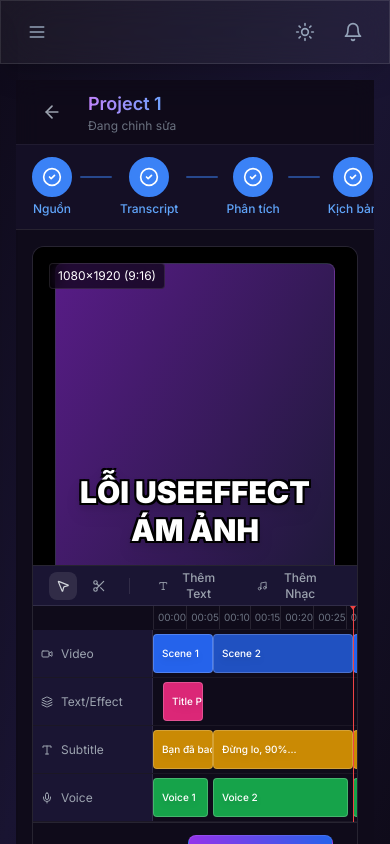
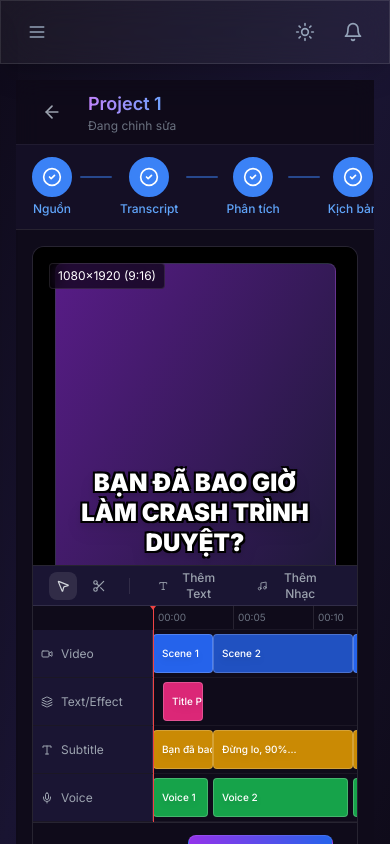
Before and after one commit to vanhaitech86-lab/content-remix-ai, a Next.js app: page /projects/1/editor in a window 390 px wide. Built offline with nearby package versions, Linux system fonts and the light colour scheme.

Commit message:
feat: make EditorPage interactive with playback, timeline seeking, and dynamic preview

```diff
--- a/src/app/(main)/projects/[id]/editor/page.tsx
+++ b/src/app/(main)/projects/[id]/editor/page.tsx
@@ -1,6 +1,6 @@
 'use client';
 
-import React, { useState } from 'react';
+import React, { useState, useEffect, MouseEvent } from 'react';
 import { useRouter } from 'next/navigation';
 import { Button } from '@/components/ui/button';
 import { Tabs, TabsList, TabsTrigger } from '@/components/ui/tabs';
@@ -9,6 +9,55 @@ import { Play, Pause, SkipBack, SkipForward, Volume2, Type, Music, Image as Imag
 export default function EditorPage({ params }: { params: { id: string } }) {
   const router = useRouter();
   const [isPlaying, setIsPlaying] = useState(false);
+  const [currentTime, setCurrentTime] = useState(0); // in seconds
+  const maxTime = 50; // 50 seconds total for the mockup
+
+  useEffect(() => {
+    let interval: NodeJS.Timeout;
+    if (isPlaying) {
+      interval = setInterval(() => {
+        setCurrentTime((prev) => {
+          if (prev >= maxTime) {
+            setIsPlaying(false);
+            return maxTime;
+          }
+          return prev + 0.1;
+        });
+      }, 100);
+    }
+    return () => clearInterval(interval);
+  }, [isPlaying, maxTime]);
+
+  const formatTime = (seconds: number) => {
+    const mins = Math.floor(seconds / 60);
+    const secs = Math.floor(seconds % 60);
+    return `00:${String(mins).padStart(2, '0')}:${String(secs).padStart(2, '0')}`;
+  };
+
+  const handleSeek = (e: MouseEvent<HTMLDivElement>) => {
+    const rect = e.currentTarget.getBoundingClientRect();
+    // 120 is the width of the left track header column
+    const x = e.clientX - rect.left - 120;
+    if (x >= 0) {
+      // 16 pixels = 1 second
+      const newTime = Math.max(0, Math.min(maxTime, x / 16));
+      setCurrentTime(newTime);
+    }
+  };
+
+  // Dynamic preview content based on time
+  const getPreviewTitle = () => {
+    if (currentTime < 3.75) return "BẠN ĐÃ BAO GIỜ\nLÀM CRASH TRÌNH DUYỆT?";
+    if (currentTime < 12.5) return "LỖI USEEFFECT\nÁM ẢNH";
+    return "BÍ KÍP SỐ 1:\nKIỂM SOÁT DEPENDENCY";
+  };
+
+  const getSubtitleText = () => {
+    if (currentTime < 3.75) return "Bạn đã bao giờ làm crash trình duyệt chỉ vì useEffect?";
+    if (currentTime < 12.5) return "Đừng lo, 90% anh em dev React đều từng dính chưởng này.";
+    return "Bí kíp số 1: Kiểm soát dependency array thật chặt chẽ.";
+  };
+
   return (
     <div className="h-[calc(100vh-8rem)] flex flex-col bg-[#0F0B1A] rounded-xl border border-white/10 overflow-hidden">
 
@@ -45,24 +94,28 @@ export default function EditorPage({ params }: { params: { id: string } }) {
 
           <div className="flex-1 flex items-center justify-center p-4">
             {/* The Video Canvas */}
-            <div className="aspect-[9/16] h-full max-h-[500px] bg-gradient-to-br from-purple-900 to-gray-900 rounded-lg shadow-2xl border border-white/10 relative overflow-hidden flex items-center justify-center">
+            <div className="aspect-[9/16] h-full max-h-[500px] w-full max-w-[281px] bg-gradient-to-br from-purple-900 to-gray-900 rounded-lg shadow-2xl border border-white/10 relative overflow-hidden flex items-center justify-center">
               <div className="text-center p-6 relative z-10">
-                <h1 className="text-3xl font-black text-white drop-shadow-lg leading-tight uppercase text-center stroke-black stroke-2" style={{textShadow: '2px 2px 0 #000, -2px -2px 0 #000, 2px -2px 0 #000, -2px 2px 0 #000'}}>
-                  LỖI USEEFFECT<br/>ÁM ẢNH
+                <h1 className="text-2xl lg:text-3xl font-black text-white drop-shadow-lg leading-tight uppercase text-center stroke-black stroke-2" style={{textShadow: '2px 2px 0 #000, -2px -2px 0 #000, 2px -2px 0 #000, -2px 2px 0 #000', whiteSpace: 'pre-line'}}>
+                  {getPreviewTitle()}
                 </h1>
               </div>
-              <div className="absolute bottom-10 left-0 right-0 text-center">
-                <span className="bg-yellow-400 text-black font-bold px-3 py-1 text-sm rounded">Subtitle Preview Here</span>
+              <div className="absolute bottom-10 left-4 right-4 text-center">
+                <span className="bg-yellow-400 text-black font-bold px-3 py-1 text-[11px] lg:text-xs rounded inline-block shadow-md">
+                  {getSubtitleText()}
+                </span>
               </div>
             </div>
           </div>
 
           {/* Playback Controls */}
-          <div className="h-12 border-t border-white/10 bg-[#0F0B1A] flex items-center justify-center gap-4 px-4">
-            <span className="text-xs font-mono text-gray-400 absolute left-4">00:00:15 / 00:00:50</span>
-            <Button variant="ghost" size="icon" className="h-8 w-8 text-gray-400 hover:text-white"><SkipBack className="w-4 h-4" /></Button>
-            <Button size="icon" className="h-8 w-8 rounded-full bg-purple-600 hover:bg-purple-500 text-white"><Play className="w-4 h-4 ml-1" /></Button>
-            <Button variant="ghost" size="icon" className="h-8 w-8 text-gray-400 hover:text-white"><SkipForward className="w-4 h-4" /></Button>
+          <div className="h-12 border-t border-white/10 bg-[#0F0B1A] flex items-center justify-center gap-4 px-4 relative">
+            <span className="text-xs font-mono text-gray-400 absolute left-4">{formatTime(currentTime)} / 00:00:50</span>
+            <Button variant="ghost" size="icon" className="h-8 w-8 text-gray-400 hover:text-white" onClick={() => setCurrentTime(Math.max(0, currentTime - 5))}><SkipBack className="w-4 h-4" /></Button>
+            <Button size="icon" className="h-8 w-8 rounded-full bg-purple-600 hover:bg-purple-500 text-white" onClick={() => setIsPlaying(!isPlaying)}>
+              {isPlaying ? <Pause className="w-4 h-4" /> : <Play className="w-4 h-4 ml-1" />}
+            </Button>
+            <Button variant="ghost" size="icon" className="h-8 w-8 text-gray-400 hover:text-white" onClick={() => setCurrentTime(Math.min(maxTime, currentTime + 5))}><SkipForward className="w-4 h-4" /></Button>
             <Button variant="ghost" size="icon" className="h-8 w-8 text-gray-400 hover:text-white absolute right-4"><Volume2 className="w-4 h-4" /></Button>
           </div>
         </div>
@@ -113,18 +166,18 @@ export default function EditorPage({ params }: { params: { id: string } }) {
         </div>
 
         {/* Tracks Area */}
-        <div className="flex-1 overflow-auto relative custom-scrollbar">
+        <div className="flex-1 overflow-auto relative custom-scrollbar" onClick={handleSeek}>
           {/* Time Ruler */}
-          <div className="h-6 border-b border-white/5 sticky top-0 bg-[#0F0B1A] z-10 flex ml-[120px]">
+          <div className="h-6 border-b border-white/5 sticky top-0 bg-[#0F0B1A] z-10 flex ml-[120px] cursor-pointer hover:bg-white/5">
             {Array.from({length: 20}).map((_, i) => (
-              <div key={i} className="w-20 border-l border-white/10 text-[10px] text-gray-500 pl-1 pt-1">
+              <div key={i} className="w-20 border-l border-white/10 text-[10px] text-gray-500 pl-1 pt-1 flex-shrink-0">
                 00:{String(i * 5).padStart(2, '0')}
               </div>
             ))}
           </div>
 
-          {/* Playhead */}
-          <div className="absolute top-0 bottom-0 w-px bg-red-500 z-20 left-[320px] pointer-events-none">
+          {/* Playhead (red line) */}
+          <div className="absolute top-0 bottom-0 w-px bg-red-500 z-20 pointer-events-none transition-all duration-75" style={{ left: `${120 + currentTime * 16}px` }}>
             <div className="absolute -top-1 -left-1.5 w-0 h-0 border-l-[6px] border-l-transparent border-r-[6px] border-r-transparent border-t-[8px] border-red-500"></div>
           </div>
 
@@ -174,12 +227,14 @@ export default function EditorPage({ params }: { params: { id: string } }) {
 
 function Track({ name, icon, children }: { name: string, icon: React.ReactNode, children: React.ReactNode }) {
   return (
-    <div className="flex h-12 border-b border-white/5">
+    <div className="flex h-12 border-b border-white/5 relative">
       <div className="w-[120px] bg-[#1A1533] border-r border-white/10 flex items-center px-2 gap-2 text-xs text-gray-400 sticky left-0 z-10 shrink-0">
         {icon}
         <span className="truncate">{name}</span>
       </div>
-      <div className="flex-1 relative bg-[#0F0B1A]">
+      <div className="flex-1 relative bg-[#0F0B1A] overflow-hidden pointer-events-none">
+        {/* Child clips are pointer-events-auto so they can be hovered/clicked if needed,
+            but the track itself allows clicks to pass through to the container for seeking */}
         {children}
       </div>
     </div>
@@ -189,7 +244,7 @@ function Track({ name, icon, children }: { name: string, icon: React.ReactNode,
 function Clip({ start, width, color, label }: { start: number, width: number, color: string, label: string }) {
   return (
     <div
-      className={`absolute top-1 bottom-1 rounded border border-white/20 ${color} px-2 py-1 overflow-hidden cursor-pointer hover:brightness-110`}
+      className={`absolute top-1 bottom-1 rounded border border-white/20 ${color} px-2 py-1 overflow-hidden pointer-events-auto transition-transform hover:scale-[1.02] cursor-grab active:cursor-grabbing`}
       style={{ left: `${start}px`, width: `${width}px` }}
     >
       <span className="text-[10px] text-white whitespace-nowrap drop-shadow-md font-medium leading-none">{label}</span>
```
